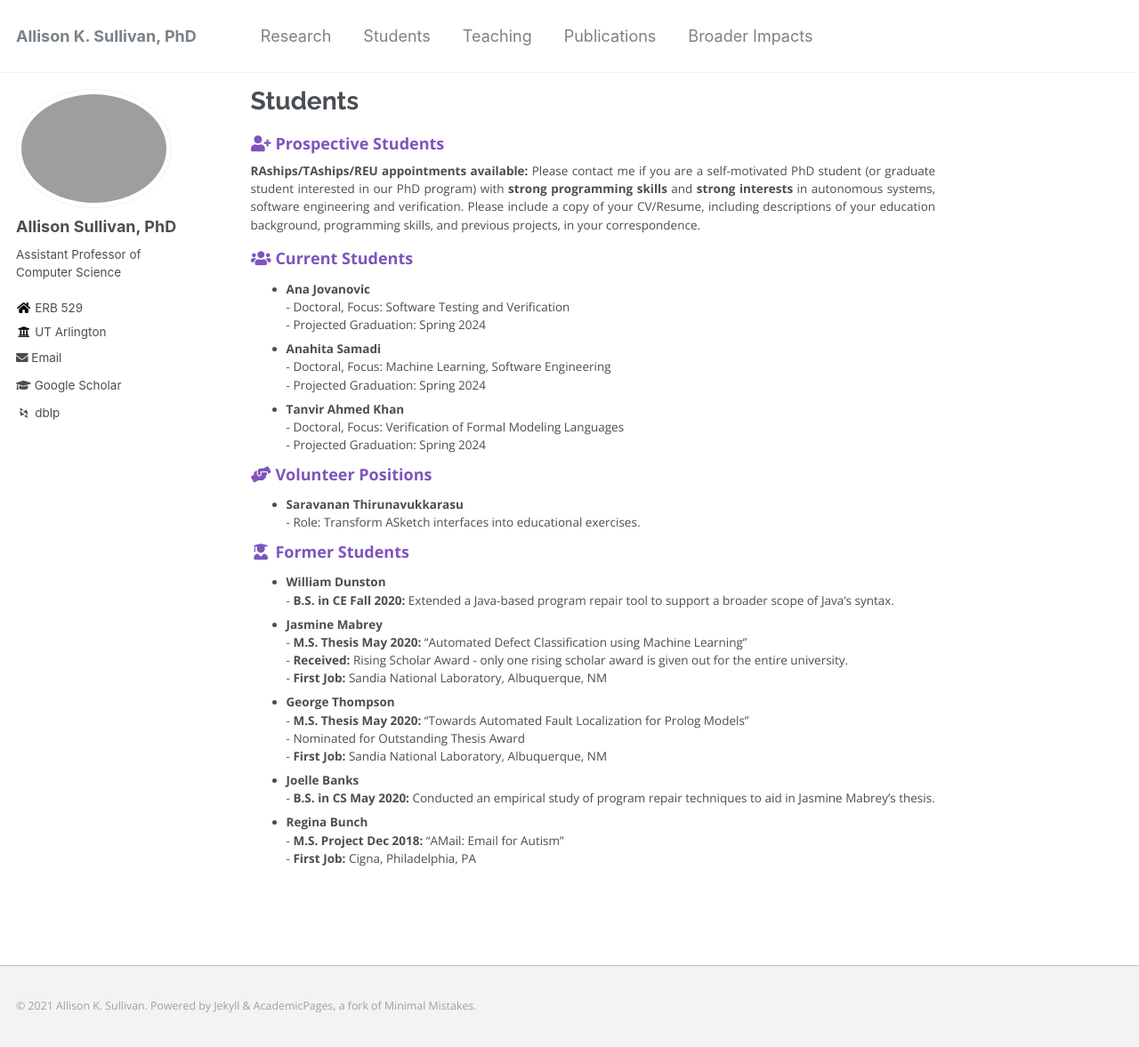
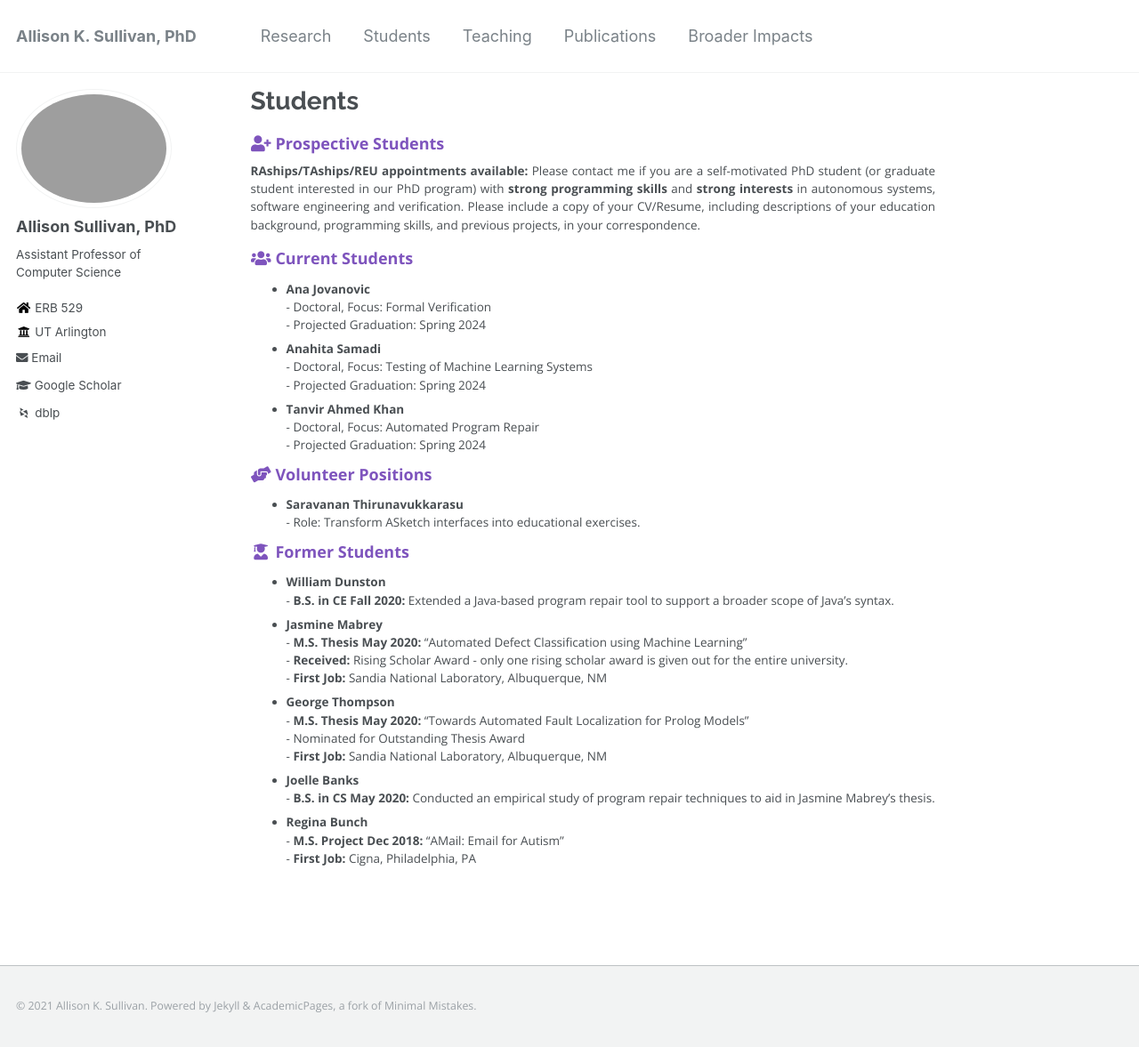
Before and after one commit to Allisonius/allisonius.github.io, a Jekyll site: the page built from _pages/students.md, in a window 1280 px wide and 1177 px high. Shown: the whole window at 89% size. Built offline with Jekyll 4.4.1, drawn with Linux system fonts in a browser that asks for light colours; some web fonts are replaced.

Commit message:
Update students.md

```diff
--- a/_pages/students.md
+++ b/_pages/students.md
@@ -9,9 +9,9 @@ author_profile: true
 **RAships/TAships/REU appointments available:** Please contact me if you are a self-motivated PhD student (or graduate student interested in our PhD program) with **strong programming skills** and **strong interests** in autonomous systems, software engineering and verification. Please include a copy of your CV/Resume, including descriptions of your education background, programming skills, and previous projects, in your correspondence.
 
 ### <i class="fa fa-fw fa-users" aria-hidden="true"></i> Current Students
-* **Ana Jovanovic** <br> - Doctoral, Focus: Software Testing and Verification <br> - Projected Graduation: Spring 2024
-* **Anahita Samadi** <br> - Doctoral, Focus: Machine Learning, Software Engineering <br> - Projected Graduation: Spring 2024
-* **Tanvir Ahmed Khan** <br> - Doctoral, Focus: Verification of Formal Modeling Languages <br> - Projected Graduation: Spring 2024
+* **Ana Jovanovic** <br> - Doctoral, Focus: Formal Verification <br> - Projected Graduation: Spring 2024
+* **Anahita Samadi** <br> - Doctoral, Focus: Testing of Machine Learning Systems <br> - Projected Graduation: Spring 2024
+* **Tanvir Ahmed Khan** <br> - Doctoral, Focus: Automated Program Repair <br> - Projected Graduation: Spring 2024
 
 ### <i class="fa fa-fw fa-hands-helping" aria-hidden="true"></i> Volunteer Positions
 * **Saravanan Thirunavukkarasu** <br> - Role: Transform ASketch interfaces into educational exercises.
```
